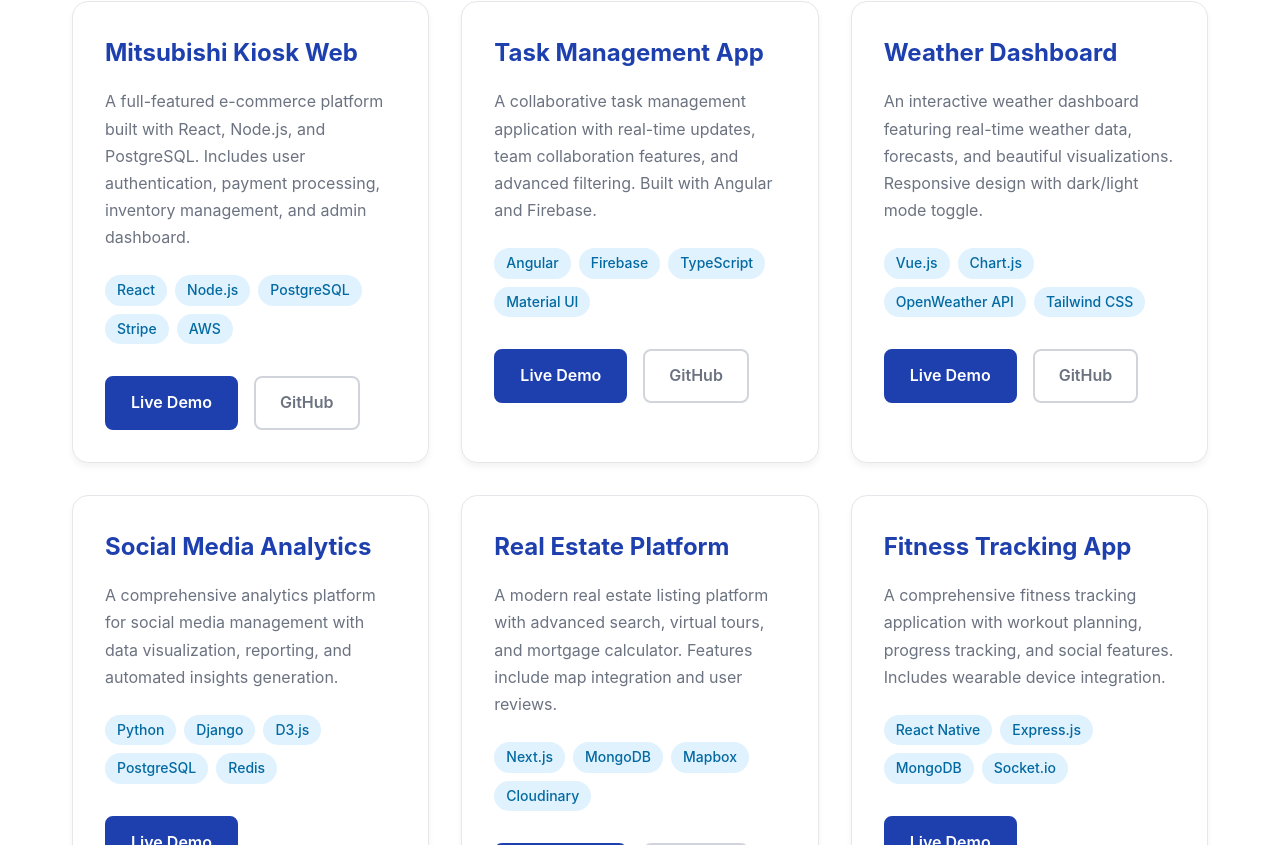
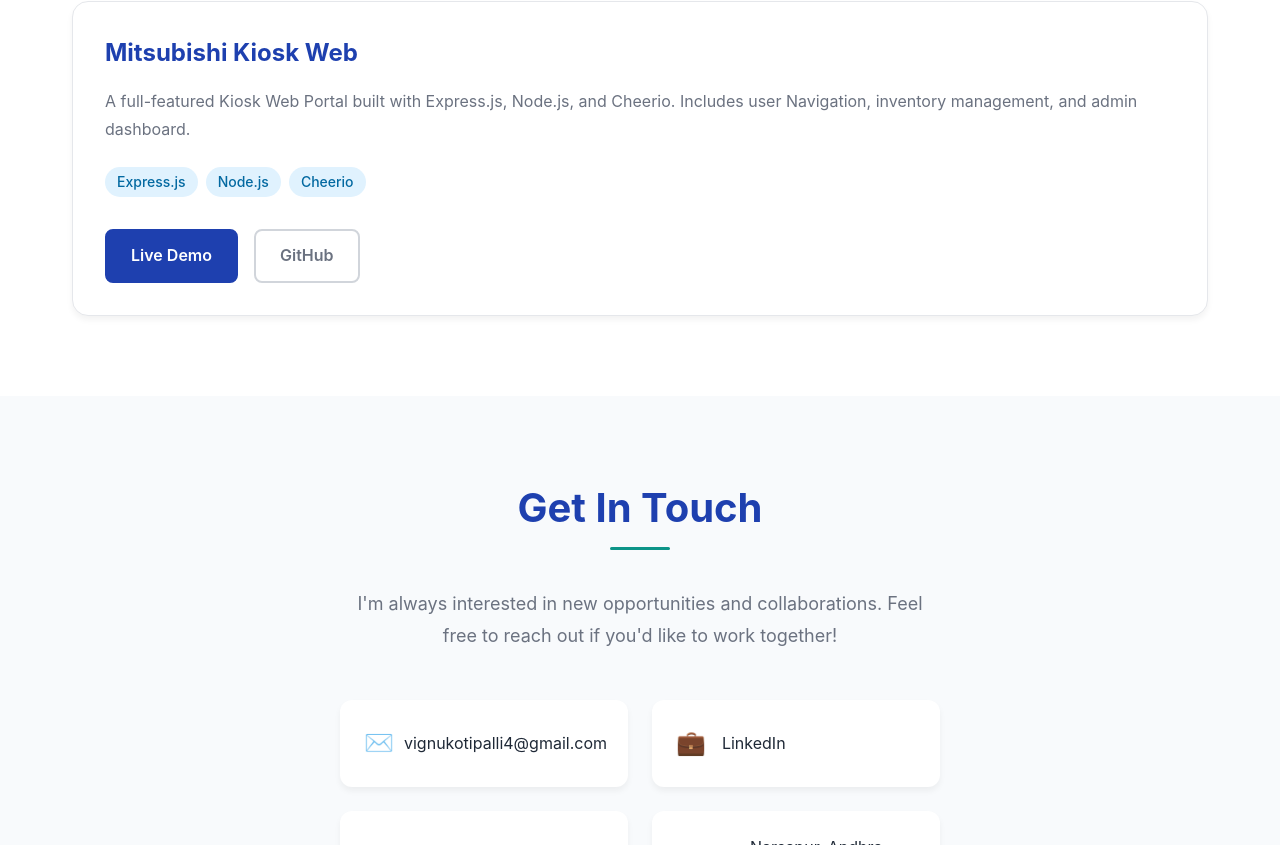
Before and after one commit to Vignu-kotipalli/Portfolio, an Angular app: page / in a window 1280 px wide. Shown: the part 2015-2860 px from the top of the page. Built offline with nearby package versions, Linux system fonts and the light colour scheme.

Commit message:
remove duplicate projects

```diff
--- a/src/main.ts
+++ b/src/main.ts
@@ -48,43 +48,10 @@ export class App {
   projects: Project[] = [
     {
       title: 'Mitsubishi Kiosk Web',
-      description: 'A full-featured e-commerce platform built with React, Node.js, and PostgreSQL. Includes user authentication, payment processing, inventory management, and admin dashboard.',
-      technologies: ['React', 'Node.js', 'PostgreSQL', 'Stripe', 'AWS'],
+      description: 'A full-featured Kiosk Web Portal built with Express.js, Node.js, and Cheerio. Includes user Navigation, inventory management, and admin dashboard.',
+      technologies: ['Express.js', 'Node.js', 'Cheerio'],
       liveUrl: 'https://mitsubishi.onrender.com',
       githubUrl: 'https://github.com/Vignu-kotipalli/Mitsubishi'
-    },
-    {
-      title: 'Task Management App',
-      description: 'A collaborative task management application with real-time updates, team collaboration features, and advanced filtering. Built with Angular and Firebase.',
-      technologies: ['Angular', 'Firebase', 'TypeScript', 'Material UI'],
-      liveUrl: 'https://example-taskapp.netlify.app',
-      githubUrl: 'https://github.com/example/task-manager'
-    },
-    {
-      title: 'Weather Dashboard',
-      description: 'An interactive weather dashboard featuring real-time weather data, forecasts, and beautiful visualizations. Responsive design with dark/light mode toggle.',
-      technologies: ['Vue.js', 'Chart.js', 'OpenWeather API', 'Tailwind CSS'],
-      liveUrl: 'https://example-weather.surge.sh',
-      githubUrl: 'https://github.com/example/weather-dashboard'
-    },
-    {
-      title: 'Social Media Analytics',
-      description: 'A comprehensive analytics platform for social media management with data visualization, reporting, and automated insights generation.',
-      technologies: ['Python', 'Django', 'D3.js', 'PostgreSQL', 'Redis'],
-      liveUrl: 'https://example-analytics.herokuapp.com'
-    },
-    {
-      title: 'Real Estate Platform',
-      description: 'A modern real estate listing platform with advanced search, virtual tours, and mortgage calculator. Features include map integration and user reviews.',
-      technologies: ['Next.js', 'MongoDB', 'Mapbox', 'Cloudinary'],
-      liveUrl: 'https://example-realestate.vercel.app',
-      githubUrl: 'https://github.com/example/real-estate'
-    },
-    {
-      title: 'Fitness Tracking App',
-      description: 'A comprehensive fitness tracking application with workout planning, progress tracking, and social features. Includes wearable device integration.',
-      technologies: ['React Native', 'Express.js', 'MongoDB', 'Socket.io'],
-      liveUrl: 'https://example-fitness.expo.dev'
     }
   ];
 }
```
